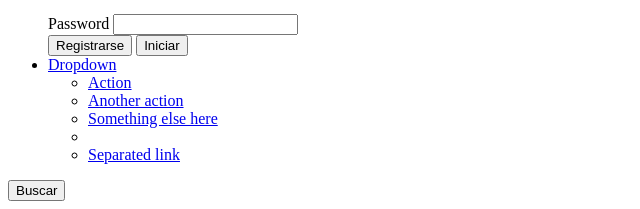
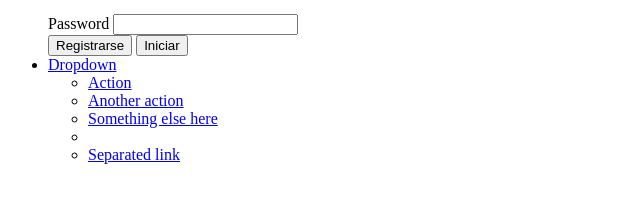
Before and after one commit to SirBedivere/ISC7, a PHP site: page /Encabezado.php in a window 1280 px wide. Shown: the part 666-875 px from the top of the page, without its empty margins (0-640 px from the left). After the commit the page ends 830 px from the top, so only its background shows below. Run offline with PHP 8.4, Linux system fonts and the light colour scheme.

Commit message:
Arreglado
Se quitó un botón de más

```diff
--- a/Design/Encabezado.php
+++ b/Design/Encabezado.php
@@ -61,4 +61,3 @@
 					</div><!-- /.navbar-collapse -->
 				  </div><!-- /.container-fluid -->
 </nav>
-<button type="submit" class="btn btn-default">Buscar</button>
```
